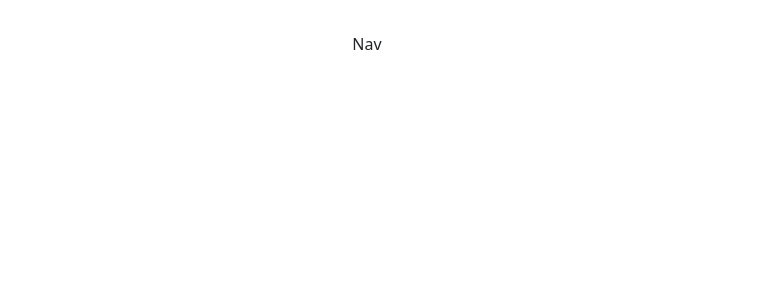
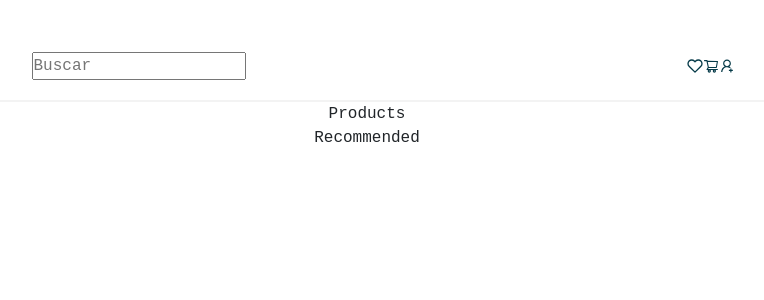
Before and after one commit to justicepaladin/Proyecto-API_Frontend, a React (Vite) app: page / in a window 1280 px wide. Shown: the top 300 px of the page, without its empty margins (273-1037 px from the left). Built offline with nearby package versions, Linux system fonts and the light colour scheme.

Commit message:
Sección Nav
Creación de sección Navigation

```diff
--- a/package.json
+++ b/package.json
@@ -13,6 +13,7 @@
     "bootstrap": "^5.3.3",
     "react": "^18.3.1",
     "react-dom": "^18.3.1",
+    "react-icons": "^5.3.0",
     "vite-project": "file:"
   },
   "devDependencies": {
--- a/src/App.jsx
+++ b/src/App.jsx
@@ -1,13 +1,17 @@
-import './App.css'
-import Navigation from './Navigation/Nav'
+import './App.css';
+import Navigation from './Navigation/Nav';
+import Products from './Products/Products';
+import Recommended from './Recommended/Recommended';
 
 function App() {
   return (
     <>
       {/* <h1 className="text-center mt-4">API - 2024</h1> */}
       <Navigation />
+      <Products />
+      <Recommended />
     </>
-  )
+  );
 }
 
 export default App;
--- a/src/Navigation/Nav.css
+++ b/src/Navigation/Nav.css
@@ -0,0 +1,10 @@
+nav
+{
+    display: flex;
+    justify-content: space-around;
+    align-items: center;
+    margin-left: 2rem;
+    padding: 20px;
+    z-index: 999;
+    border-bottom: 2px solid #f3f3f3;
+}
--- a/src/Navigation/Nav.jsx
+++ b/src/Navigation/Nav.jsx
@@ -1,8 +1,30 @@
 import "./Nav.css"; // Estilizado del Nav
+//icons
+import { AiOutlineShoppingCart, AiOutlineUserAdd } from "react-icons/ai";
+import { FiHeart } from "react-icons/fi";
 
 function Nav() {
   return (
-    <div>Nav</div>
+    <nav>
+        <div className="nav-container">
+            <input
+                type="text"
+                className="search-input"
+                placeholder="Buscar"
+            />
+        </div>
+        <div className="profile-container">
+            <a href="a">
+                <FiHeart className="nav-icons" />
+            </a>
+            <a href="a">
+                <AiOutlineShoppingCart className="nav-icons" />
+            </a>
+            <a href="a">
+                <AiOutlineUserAdd className="nav-icons" />
+            </a>
+        </div>
+    </nav>
   )
 }
 
--- a/src/index.css
+++ b/src/index.css
@@ -0,0 +1,30 @@
+*
+{
+    padding: 0;
+    margin: 0;
+    box-sizing: border-box;
+    font-family: 'Courier New', Courier, monospace;
+}
+
+a
+{
+    text-decoration: none;
+    color: #053a48;
+}
+
+.btn
+{
+    padding: 10px 20px;
+    margin-left: 6px;
+    border: none;
+    background: transparent;
+    border: 0.6px solid #ccc;
+    border-radius: 5px;
+    color: rgb(7,80,99);
+    cursor: pointer;
+}
+
+li
+{
+    list-style: none;
+}
```
Also changed, not shown: 1 other file (tests, documents, lock files or other folders).
